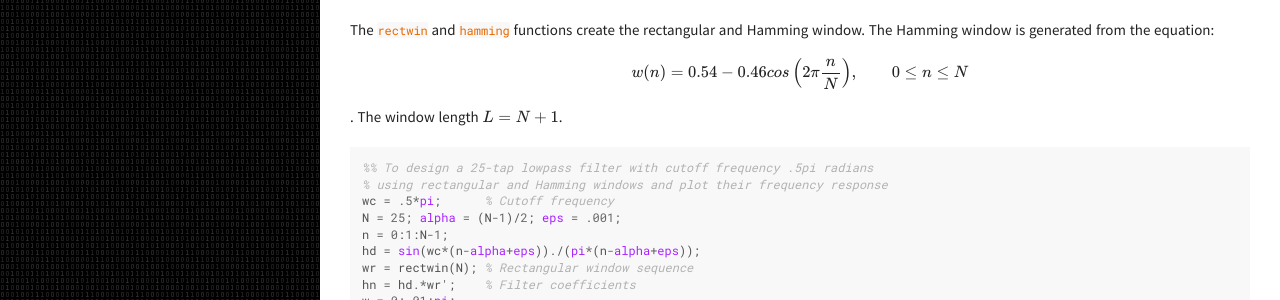
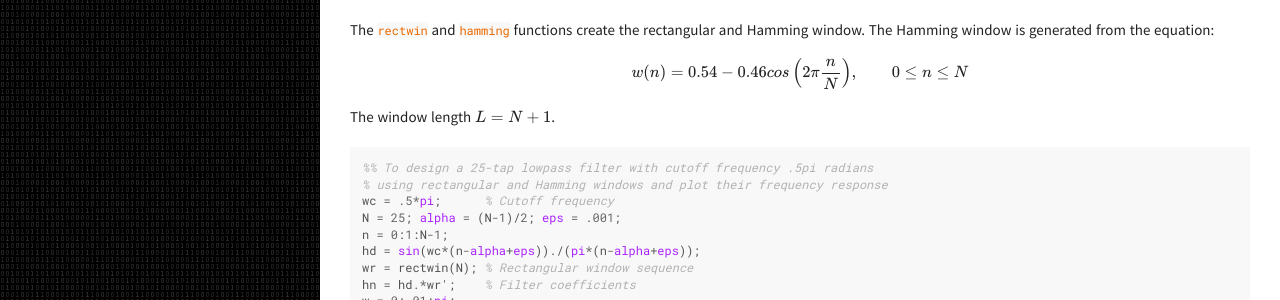
Before and after one commit to sohambhattacharyya/sohambhattacharyya.github.io, a Jekyll site: the page built from _posts/2017-09-28-Introduction-to-DSP-using-MATLAB-Part-III.markdown, in a window 1280 px wide. Shown: the part 389-689 px from the top of the page. Built offline with Jekyll 4.4.1, drawn with Linux system fonts in a browser that asks for light colours; formulas are drawn with MathJax 3; comment, search, counter and statistics services are not loaded; some of the changed text lies outside the part shown.

Commit message:
Technical error corrected.

````diff
--- a/_posts/2017-09-28-Introduction-to-DSP-using-MATLAB-Part-III.markdown
+++ b/_posts/2017-09-28-Introduction-to-DSP-using-MATLAB-Part-III.markdown
@@ -12,7 +12,7 @@
 ### 25-tap Lowpass Filter using Rectangular and Hamming Windows
 
 The `rectwin` and `hamming` functions create the rectangular and Hamming window.
-The Hamming window is generated from the equation: \\[w(n) = 0.54 - 0.46cos\left(2\pi\frac{n}{N}\right), \qquad 0 \le n \le N\\].
+The Hamming window is generated from the equation: \\[w(n) = 0.54 - 0.46cos\left(2\pi\frac{n}{N}\right), \qquad 0 \le n \le N\\]
 The window length \\(L = N + 1\\).
 
 ```matlab
@@ -129,6 +129,7 @@
 \\[w(n) =
    \begin{cases}
    \frac{2n}{N},    &  \text{\\(0 \le n \le \frac{N}{2}\\)} \\
+
    2-\frac{2n}{N},  &  \text{\\(\frac{N}{2} \le n \le N\\)}
    \end{cases}
 \\]
@@ -160,7 +161,7 @@
 ### 25-tap Differentiator using Rectangular, Bartlett and Hanning Windows
 
 The following equation generates the coefficients of a Hann window:
-\\[w(n) = 0.5\left(1−cos\left(2\pi\frac{n}{N}\right)\right), \qquad 0 \le n \le N\\].
+\\[w(n) = 0.5\left(1−cos\left(2\pi\frac{n}{N}\right)\right), \qquad 0 \le n \le N\\]
 The window length \\(L = N + 1\\).
 
 ```matlab
````
